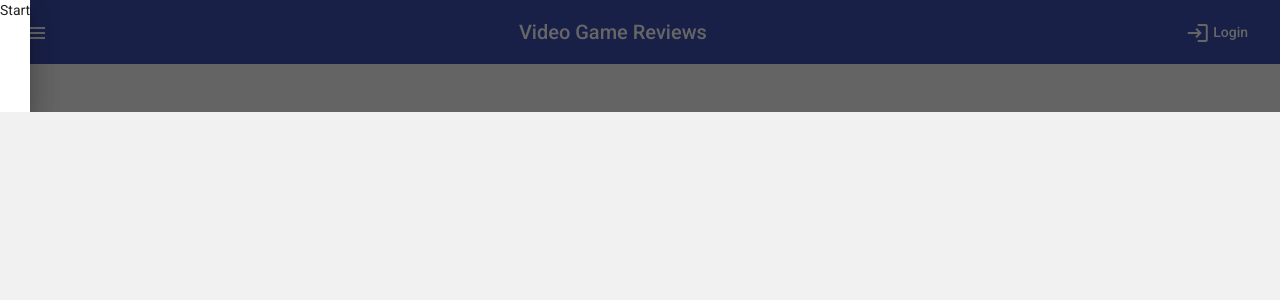
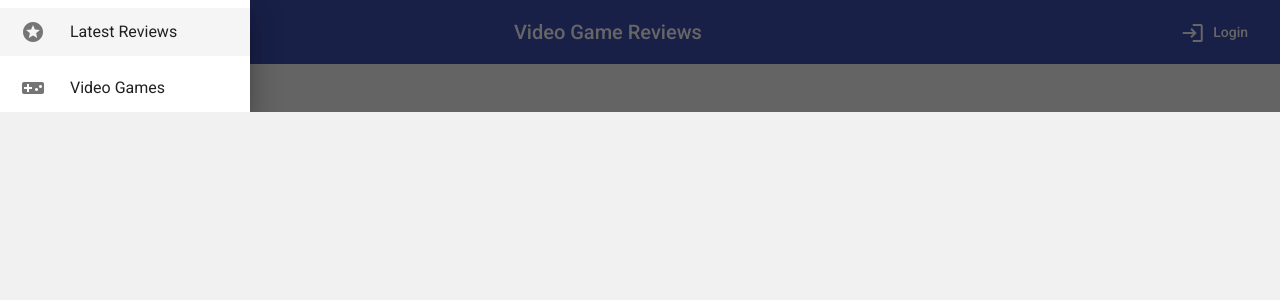
Before and after one commit to danielwarke/video-game-reviews-angular, an Angular app: page / in a window 1280 px wide. Both pictures are taken after a click on the button "menu". Shown: the top 300 px of the page. Built offline with nearby package versions, Linux system fonts and the light colour scheme.

Commit message:
fix: Fixing the sidenav feat: Setting up the menu

```diff
--- a/src/app/app.component.css
+++ b/src/app/app.component.css
@@ -0,0 +1,12 @@
+.full-height {
+    height: 100%;
+}
+
+.mat-icon {
+    color: #757575;
+    margin-right: 25px;
+}
+
+.menu-link {
+    width: 250px;
+}
--- a/src/app/app.component.html
+++ b/src/app/app.component.html
@@ -1,2 +1,13 @@
-<app-header></app-header>
-<router-outlet></router-outlet>
+<mat-sidenav-container>
+    <mat-sidenav [(opened)]="sidenavOpen">
+        <mat-nav-list *ngFor="let link of menuLinks" class="menu-link">
+            <a mat-list-item [routerLink]="link.path">
+                <mat-icon>{{ link.icon }}</mat-icon> {{ link.label }}
+            </a>
+        </mat-nav-list>
+    </mat-sidenav>
+    <mat-sidenav-content>
+        <app-header (menuClickEvent)="toggleSideNav()"></app-header>
+        <router-outlet></router-outlet>
+    </mat-sidenav-content>
+</mat-sidenav-container>
--- a/src/app/app.component.ts
+++ b/src/app/app.component.ts
@@ -1,10 +1,27 @@
-import { Component } from '@angular/core';
+import {Component, ElementRef, ViewChild} from '@angular/core';
 
 @Component({
-  selector: 'app-root',
-  templateUrl: './app.component.html',
-  styleUrls: ['./app.component.css']
+    selector: 'app-root',
+    templateUrl: './app.component.html',
+    styleUrls: ['./app.component.css']
 })
 export class AppComponent {
-  title = 'vgr-angular';
+    sidenavOpen = false;
+    title = 'Video Game Reviews';
+    menuLinks = [
+        {
+            path: '',
+            label: 'Latest Reviews',
+            icon: 'stars'
+        },
+        {
+            path: '/video-games',
+            label: 'Video Games',
+            icon: 'videogame_asset'
+        }
+    ];
+
+    toggleSideNav(): void {
+        this.sidenavOpen = !this.sidenavOpen;
+    }
 }
--- a/src/app/core/header/header.component.html
+++ b/src/app/core/header/header.component.html
@@ -1,11 +1,6 @@
-<mat-sidenav-container>
-    <mat-sidenav #sidenav>
-        Start
-    </mat-sidenav>
-    <mat-sidenav-content>
 <mat-toolbar color="primary" class="mb-5">
     <mat-toolbar-row>
-                <button mat-icon-button aria-label="Menu" (click)="sidenav.toggle()">
+        <button mat-icon-button aria-label="Menu" (click)="onMenuClicked()">
             <mat-icon>menu</mat-icon>
         </button>
         <span class="spacer"></span>
@@ -16,5 +11,3 @@
         </button>
     </mat-toolbar-row>
 </mat-toolbar>
-    </mat-sidenav-content>
-</mat-sidenav-container>
--- a/src/app/core/header/header.component.ts
+++ b/src/app/core/header/header.component.ts
@@ -1,15 +1,21 @@
-import { Component, OnInit } from '@angular/core';
+import {Component, OnInit, Output, EventEmitter} from '@angular/core';
 
 @Component({
-  selector: 'app-header',
-  templateUrl: './header.component.html',
-  styleUrls: ['./header.component.css']
+    selector: 'app-header',
+    templateUrl: './header.component.html',
+    styleUrls: ['./header.component.css']
 })
 export class HeaderComponent implements OnInit {
+    @Output() menuClickEvent = new EventEmitter<any>();
 
-  constructor() { }
+    constructor() {
+    }
 
-  ngOnInit(): void {
-  }
+    ngOnInit(): void {
+    }
+
+    onMenuClicked(): void {
+        this.menuClickEvent.emit();
+    }
 
 }
--- a/src/styles.css
+++ b/src/styles.css
@@ -21,3 +21,8 @@ h1 {
     font-size: 3.75em !important;
     margin-bottom: 0.35em !important;
 }
+
+.mat-icon {
+    margin-left: 5px;
+    margin-right: 5px;
+}
```
Also changed, not shown: src/app/app.module.ts (+9 -4 lines), src/app/reviews/reviews.module.ts (added, +12 -0 lines). Lines whose indentation alone changed are shown as unchanged.
